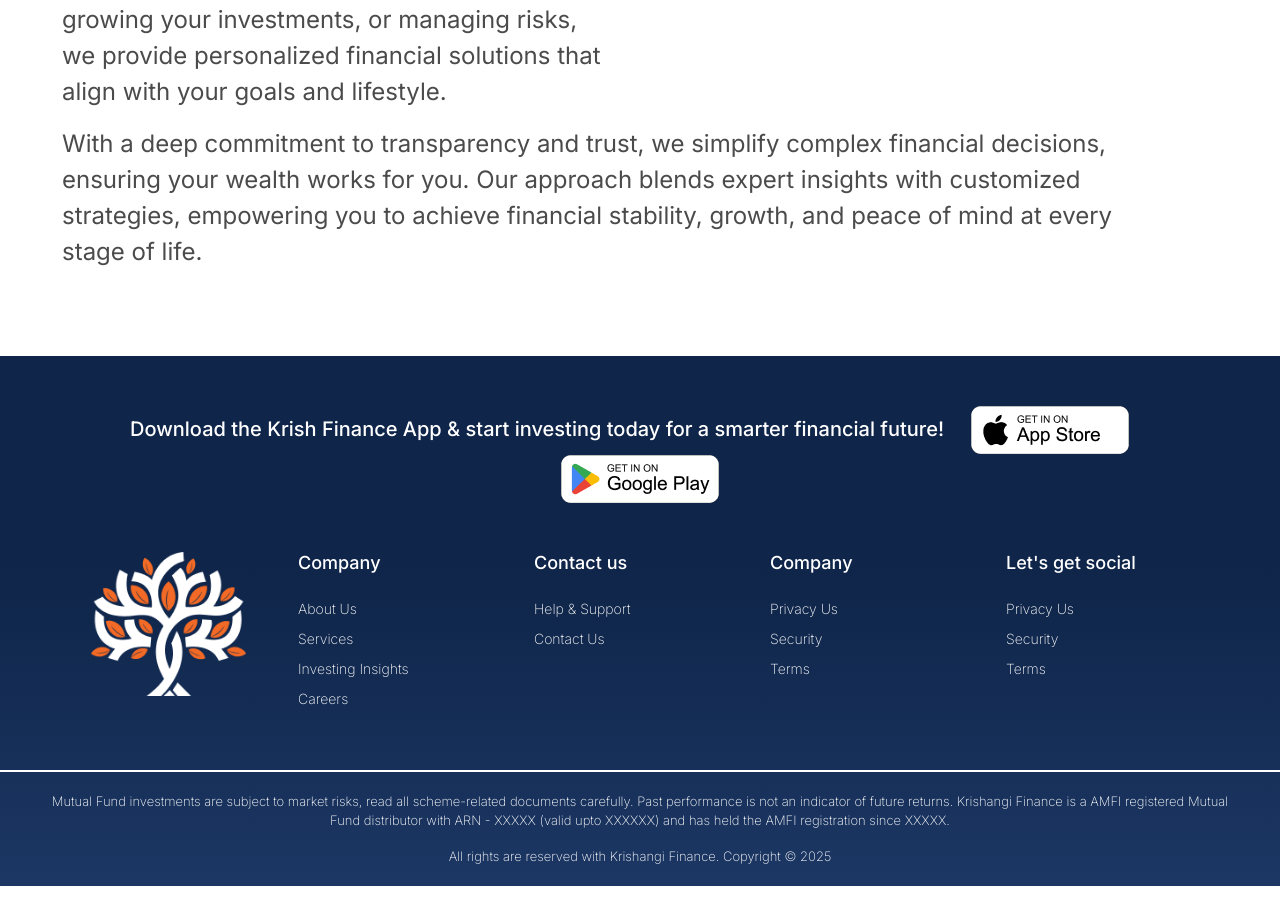
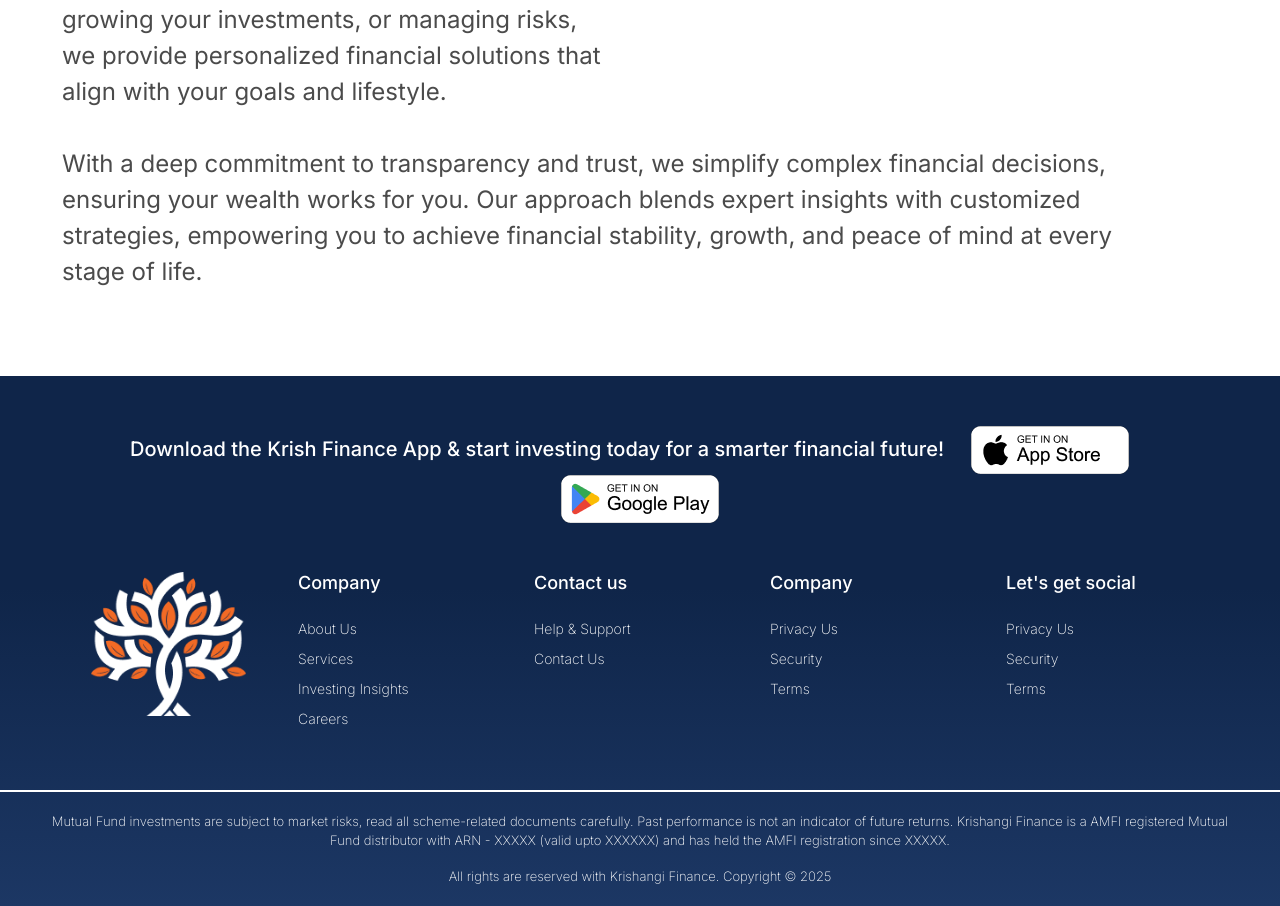
Before and after one commit to akashkatsam/Krishangi-Finance, a React (Create React App) app: page /about in a window 1280 px wide. Shown: the part 986-1892 px from the top of the page. Built offline with nearby package versions, Linux system fonts and the light colour scheme.

Commit message:
Update App.css

```diff
--- a/src/App.css
+++ b/src/App.css
@@ -1002,6 +1002,9 @@
   font-weight: 600;
   font-family: 'Inter';;
 }
+.pt-10{
+  padding: 10px;
+}
 .headingabout span{
   color: #df5914;
 }
```
